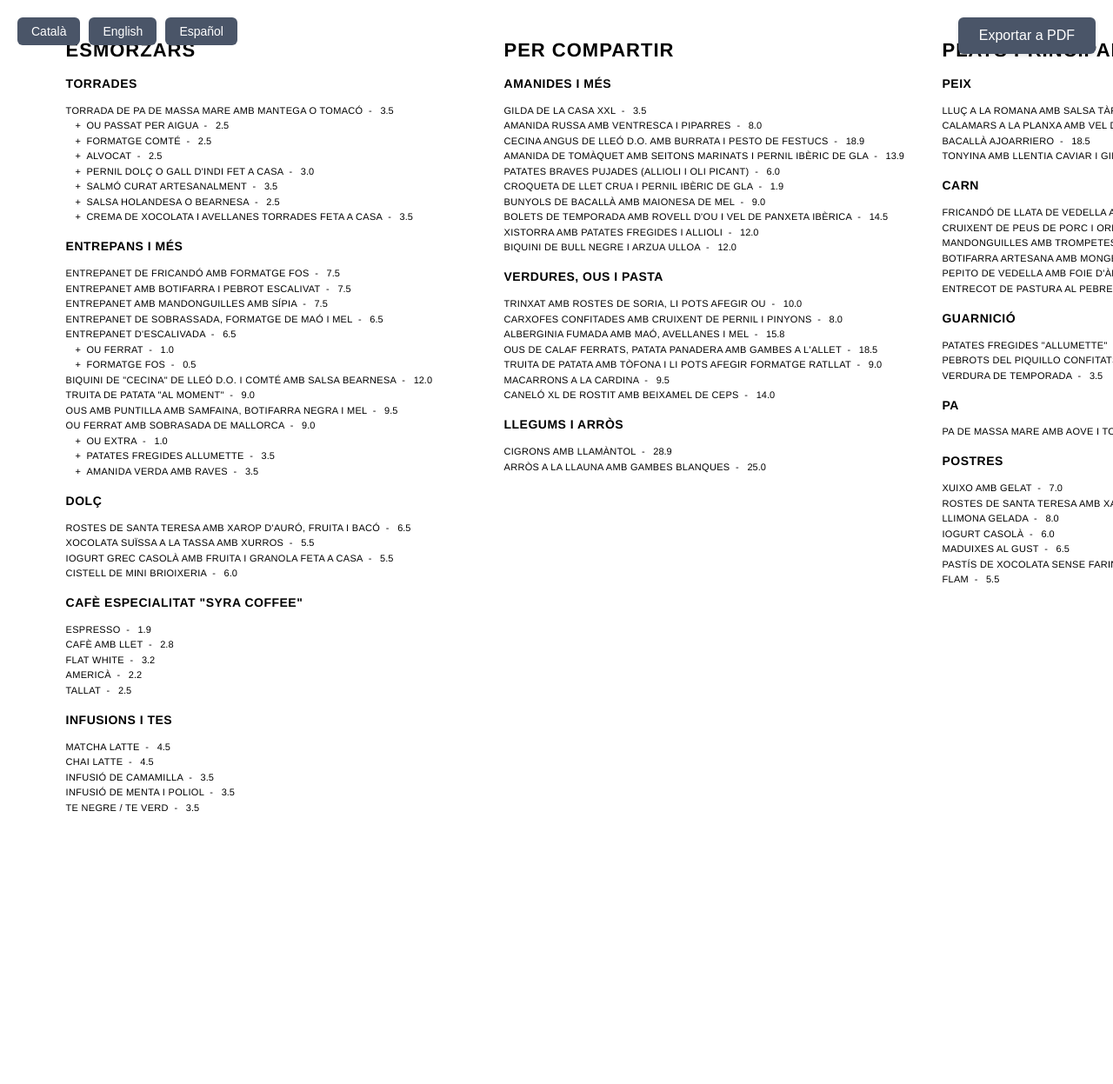
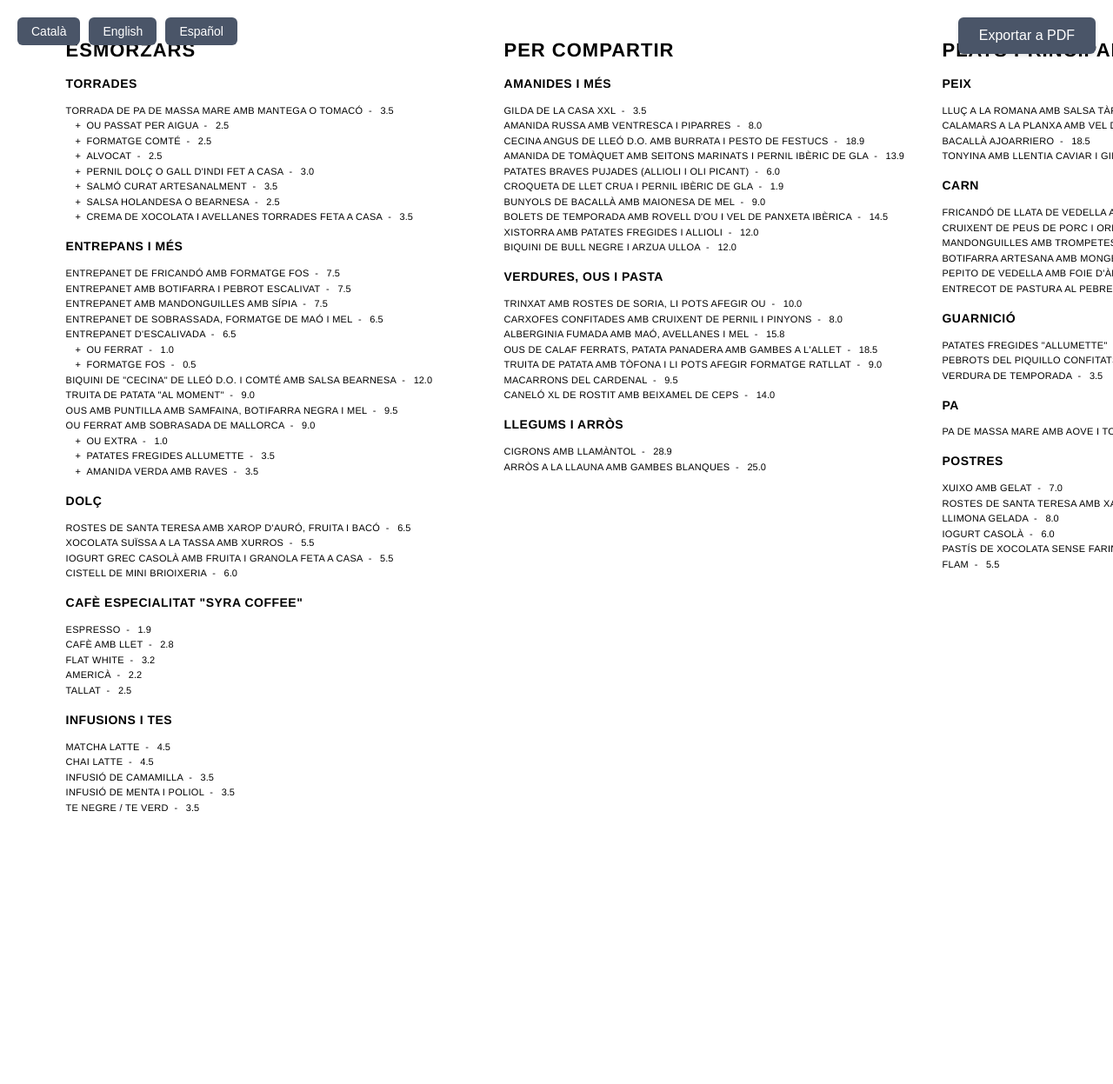
Before and after one commit to itnig-it/lentrepreneur, a Jekyll site: the page built from menu-onepager.html, in a window 1280 px wide. Shown: the whole page at 87% size. Built offline with Jekyll 4.4.1, drawn with Linux system fonts in a browser that asks for light colours; some of the changed lines change nothing that is shown.

Commit message:
Actualizar menú con cambios finales
- Actualizado nombre de 'Macarrons a la cardina' a 'Macarrons del cardenal'
- Mejorada descripción de los macarrones del cardenal
- Actualizado nombre de 'Rostes de Santa Teresa' (eliminado 'i bacó')
- Menú completo y actualizado con todas las mejoras

```diff
--- a/_data/menu.yml
+++ b/_data/menu.yml
@@ -596,14 +596,14 @@
           es: "Tortilla gruesa de patata con un toque de trufa. Puedes añadir queso rallado para intensificar el sabor."
 
       - name:
-          ca: "Macarrons a la cardina"
-          en: "Macaroni with cardina"
-          es: "Macarrones a la cardina"
+          ca: "Macarrons del cardenal"
+          en: "Cardinal's Macaroni"
+          es: "Macarrones del cardenal"
         price: 9.5
         description:
-          ca: "Macarrons amb cardina fresca i un toc d'espècies mediterrànies, un plat humil i ple de sabor."
-          en: "Macaroni with fresh cardina and a touch of Mediterranean spices — simple yet full of flavor."
-          es: "Macarrones con cardina fresca y un toque de especias mediterráneas, un plato sencillo y lleno de sabor."
+          ca: "Macarrons amb una suau salsa rosada de tomàquet i nata, acabats amb un toc de parmesà i aroma de marisc — un plat clàssic i elegant."
+          en: "Macaroni in a smooth pink sauce of tomato and cream, finished with a hint of seafood and Parmesan — a classic, elegant dish."
+          es: "Macarrones con una suave salsa rosada de tomate y nata, terminados con un toque de marisco y parmesano — un plato clásico y elegante."
 
       - name:
           ca: "Caneló XL de rostit amb beixamel de ceps"
@@ -829,9 +829,9 @@
           es: "El clásico xuixo gerundense, relleno de crema y frito hasta quedar dorado y crujiente, servido con una bola de helado que potencia el contraste de texturas y temperaturas."
 
       - name:
-          ca: "Rostes de Santa Teresa amb xarop d'auró, fruita i bacó"
-          en: "Santa Teresa toast with maple syrup, fruit and bacon"
-          es: "Torrijas de Santa Teresa con sirope de arce, fruta y bacon"
+          ca: "Rostes de Santa Teresa amb xarop d'auró i fruita"
+          en: "Santa Teresa toast with maple syrup and fruits"
+          es: "Torrijas de Santa Teresa con sirope de arce y fruta"
         price: 7.0
         description:
           ca: "Una versió sofisticada de la tradicional torrada de Santa Teresa, amb un toc dolç i salat gràcies al xarop d'auró, la fruita fresca i el bacó cruixent."
@@ -859,15 +859,6 @@
           en: "Creamy homemade Greek yogurt, served with seasonal fruit and crunchy homemade granola."
           es: "Cremoso yogur griego casero, servido con fruta de temporada y crujiente granola de elaboración propia."
 
-      - name:
-          ca: "Maduixes al gust"
-          en: "Strawberries to your taste"
-          es: "Fresas al gusto"
-        price: 6.5
-        description:
-          ca: "Maduixes fresques, servides al natural o amb nata muntada, al teu gust."
-          en: "Fresh strawberries, served either natural or with whipped cream, as you prefer."
-          es: "Fresas frescas, servidas al natural o con nata montada, a tu elección."
 
       - name:
           ca: "Pastís de xocolata sense farina amb gelat"
```
